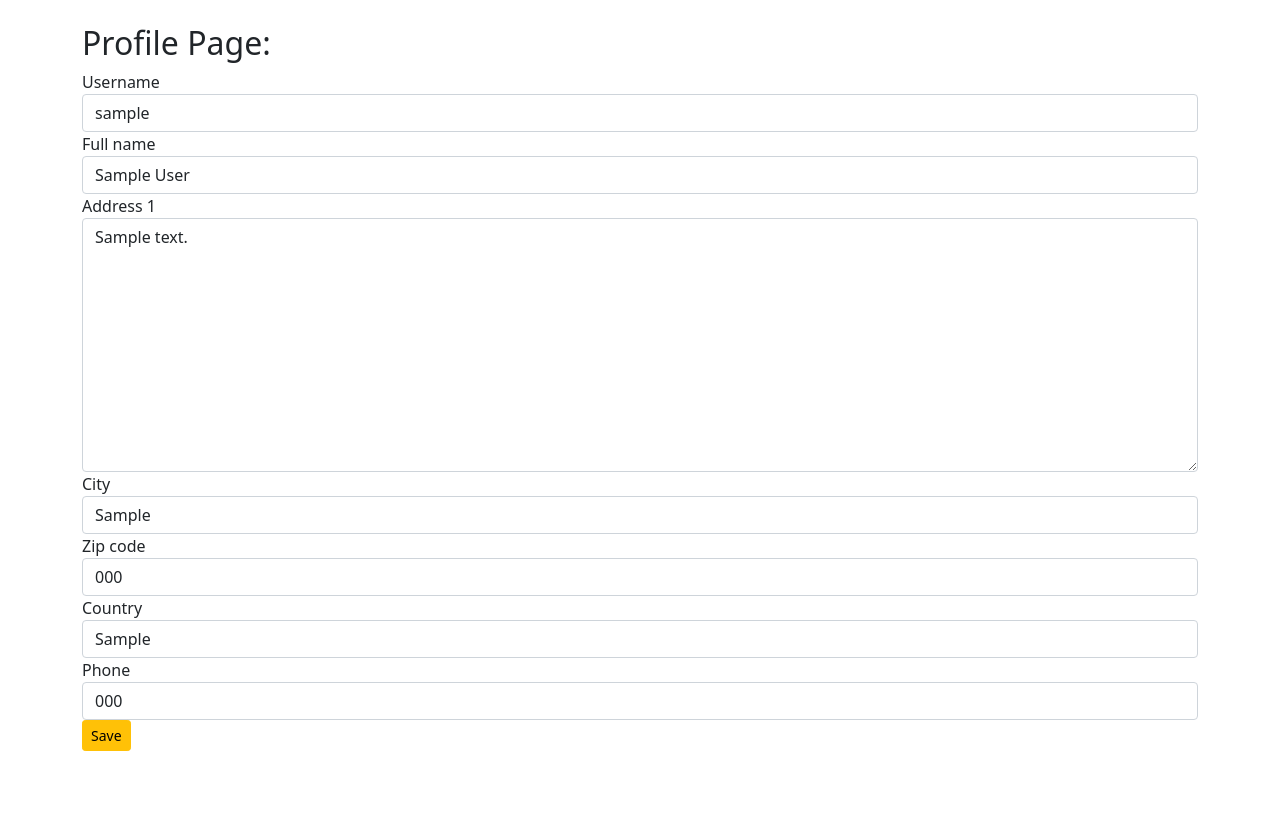
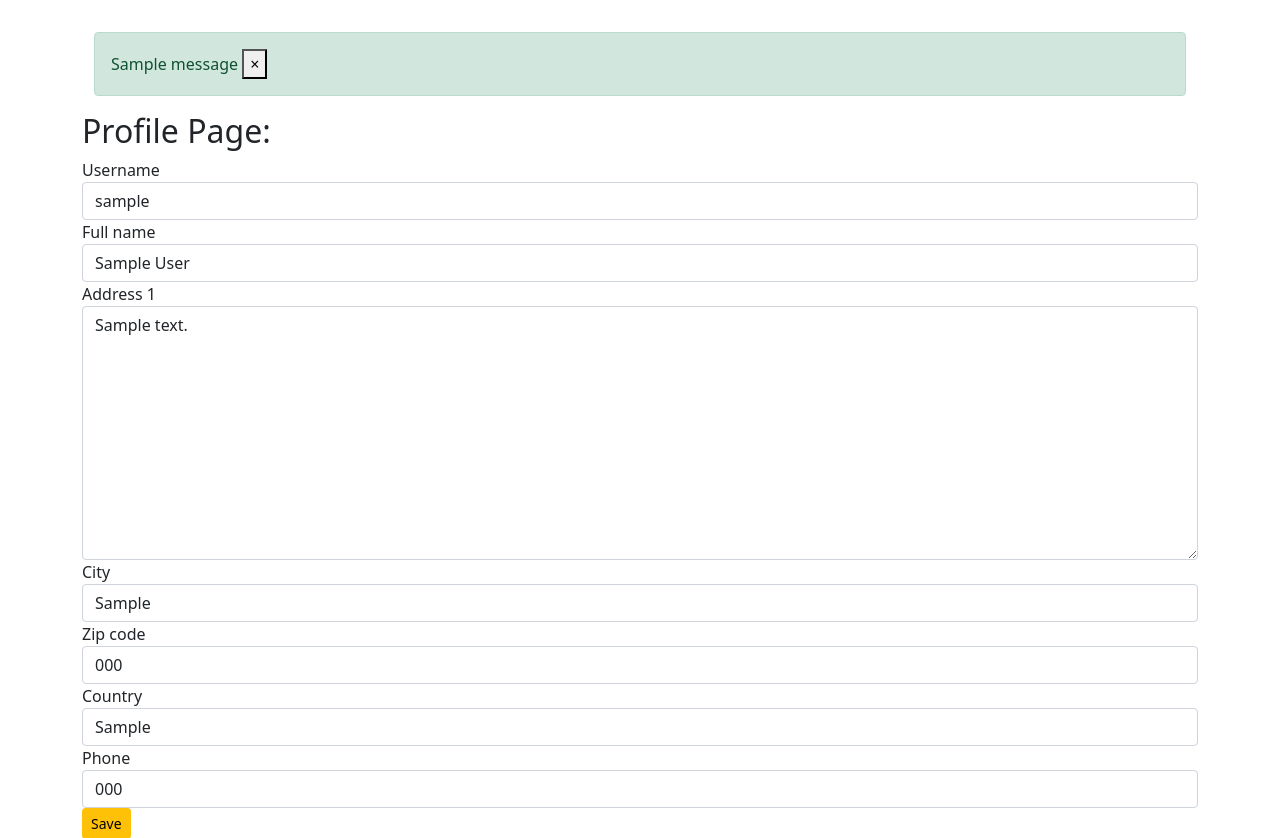
Before and after one commit to geovanipaz/My-Ecom-Project, a Django app: page /accounts/profile/ in a window 1280 px wide. Shown: the top 838 px of the page. Before the commit the page ends 800 px from the top, so only its background shows below. Run offline with Django 3.2, Linux system fonts and the light colour scheme; the first user in the database is signed in; tables that the repository leaves empty hold one stand-in row (Sample ...); one stand-in notice (Sample message) is shown; some libraries are stand-ins or nearby versions.

Commit message:
impl. de messages

```diff
--- a/My_Ecom_Project/App_Login/views.py
+++ b/My_Ecom_Project/App_Login/views.py
@@ -8,6 +8,10 @@ from django.contrib.auth import login, logout, authenticate
 
 from App_Login.models import Profile
 from App_Login.forms import ProfileForm, SignUpForm
+
+#messages
+from django.contrib import messages
+
 # Create your views here.
 
 
@@ -17,6 +21,7 @@ def sign_up(request):
         form = SignUpForm(request.POST)
         if form.is_valid():
             form.save()
+            messages.success(request,'Account Created Successfully')
             return HttpResponseRedirect(reverse('App_Login:login'))
     return render(request, 'App_Login/sign_up.html', context={'form':form})
 
@@ -36,6 +41,7 @@ def login_user(request):
 @login_required
 def logout_user(request):
     logout(request)
+    messages.warning(request,'Your are Logout')
     return HttpResponse('Logged out')
 
 @login_required
@@ -47,7 +53,7 @@ def user_profile(request):
         form = ProfileForm(request.POST, instance=profile)
         if form.is_valid():
             form.save()
-
+            messages.success(request,'Profile Updated Successfully')
             form = ProfileForm(instance=profile)
 
     return render(request, 'App_Login/change_profile.html',
--- a/My_Ecom_Project/templates/base.html
+++ b/My_Ecom_Project/templates/base.html
@@ -22,6 +22,25 @@
 
     <br>
     <div class="container" style="padding-top 20px;">
+      <div class="massages container mt-2">
+
+          {% if messages %}
+          {% for message in messages %}
+            <div {% if message.tags %} class="alert alert-{{message.tags}}
+             {% endif %}" role="alert">
+              {{message}}
+              <button type="button" class="close" data-dismiss="alert" aria-level="Close">
+                <span aria-hidden="true">&times;</span>
+              </button>
+            </div>
+          {% endfor %}
+        {% endif %}
+
+
+      </div>
+
+
+
       {% block body_block %}
       {% endblock body_block %}
     </div>
```
